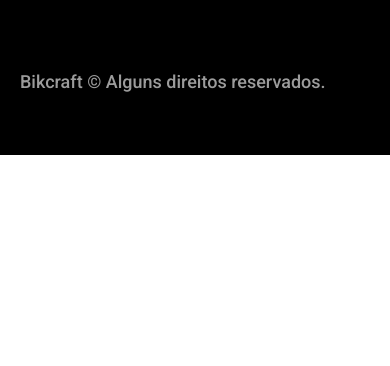
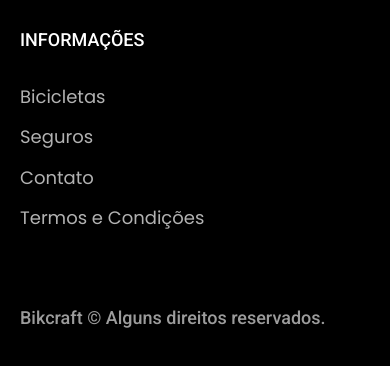
Before and after one commit to SamilisBrito/bikcraft-, a plain HTML site: page index.html in a window 390 px wide. Shown: the part 4660-5026 px from the top of the page. Before the commit the page ends 4815 px from the top, so only its background shows below. Drawn offline with Linux system fonts and the light colour scheme.

Commit message:
feat: footer responsivo

```diff
--- a/css/global/footer.css
+++ b/css/global/footer.css
@@ -39,3 +39,23 @@
     grid-column: 1 / -1;
     margin-top: 4rem;
 }
+
+@media (max-width: 800px) {
+    .footer > img {
+        display: none;
+    }
+    .footer {
+        grid-template-columns: 1fr 1fr;
+    }
+}
+
+@media (max-width: 600px) {
+    .footer {
+        grid-template-columns: 1fr;
+        gap: 6rem;
+    }
+
+    .footer-copy {
+        margin-top: 0px;
+    }
+}
```
